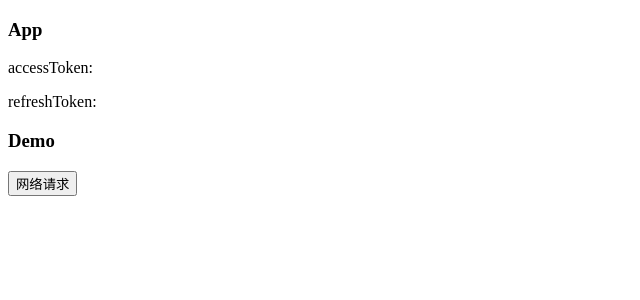
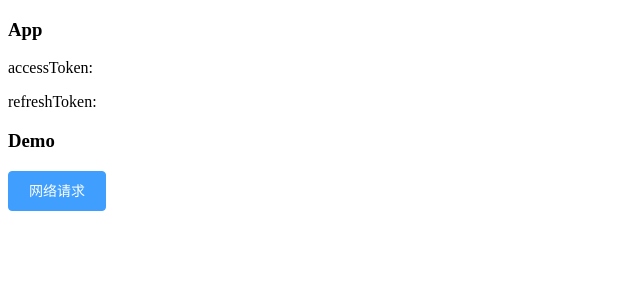
Before and after one commit to cshaptx4869/vue-cli2-init, a Vue app: page /demo in a window 1280 px wide. Shown: the top 300 px of the page, without its empty margins (0-640 px from the left). Built offline with nearby package versions, Linux system fonts and the light colour scheme.

Commit message:
Add: 引入element

```diff
--- a/package.json
+++ b/package.json
@@ -11,6 +11,7 @@
   },
   "dependencies": {
     "axios": "^0.19.2",
+    "element-ui": "^2.13.0",
     "vue": "^2.5.2",
     "vue-router": "^3.1.6",
     "vuex": "^3.1.3"
@@ -20,10 +21,12 @@
     "babel-core": "^6.22.1",
     "babel-helper-vue-jsx-merge-props": "^2.0.3",
     "babel-loader": "^7.1.1",
+    "babel-plugin-component": "^1.1.1",
     "babel-plugin-syntax-jsx": "^6.18.0",
     "babel-plugin-transform-runtime": "^6.22.0",
     "babel-plugin-transform-vue-jsx": "^3.5.0",
     "babel-preset-env": "^1.3.2",
+    "babel-preset-es2015": "^6.24.1",
     "babel-preset-stage-2": "^6.22.0",
     "chalk": "^2.0.1",
     "copy-webpack-plugin": "^4.0.1",
--- a/src/components/Demo.vue
+++ b/src/components/Demo.vue
@@ -1,7 +1,7 @@
 <template>
   <div class="demo">
     <h3>Demo</h3>
-    <button @click="loginIn">网络请求</button>
+    <el-button type="primary" @click="loginIn">网络请求</el-button>
   </div>
 </template>
 
@@ -32,6 +32,7 @@
                 }).then(res => {
                     console.log(res);
                     if (res.data) {
+                        this.$message.success('登录成功');
                         this.$store.commit({
                             type: loginIn,
                             accessToken: res.data.access_token,
--- a/src/main.js
+++ b/src/main.js
@@ -3,6 +3,7 @@
 import Vue from 'vue'
 import router from './router';
 import store from './store'
+import './plugins/element'
 import App from './App'
 
 Vue.config.productionTip = false;
--- /dev/null
+++ b/src/plugins/element.js
@@ -0,0 +1,9 @@
+import Vue from 'vue'
+
+import {
+  Button,
+  Message
+} from 'element-ui'
+
+Vue.use(Button);
+Vue.prototype.$message = Message;
```
Also changed, not shown: .babelrc.
